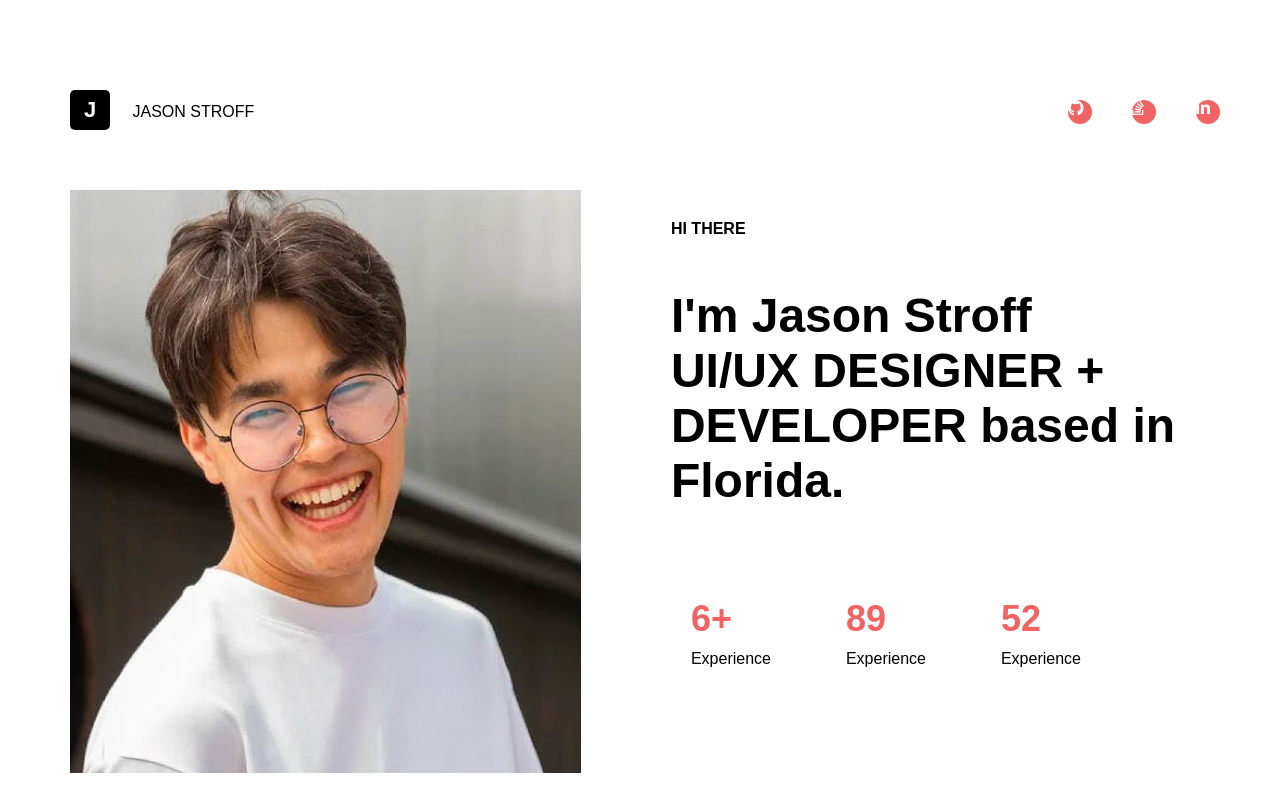
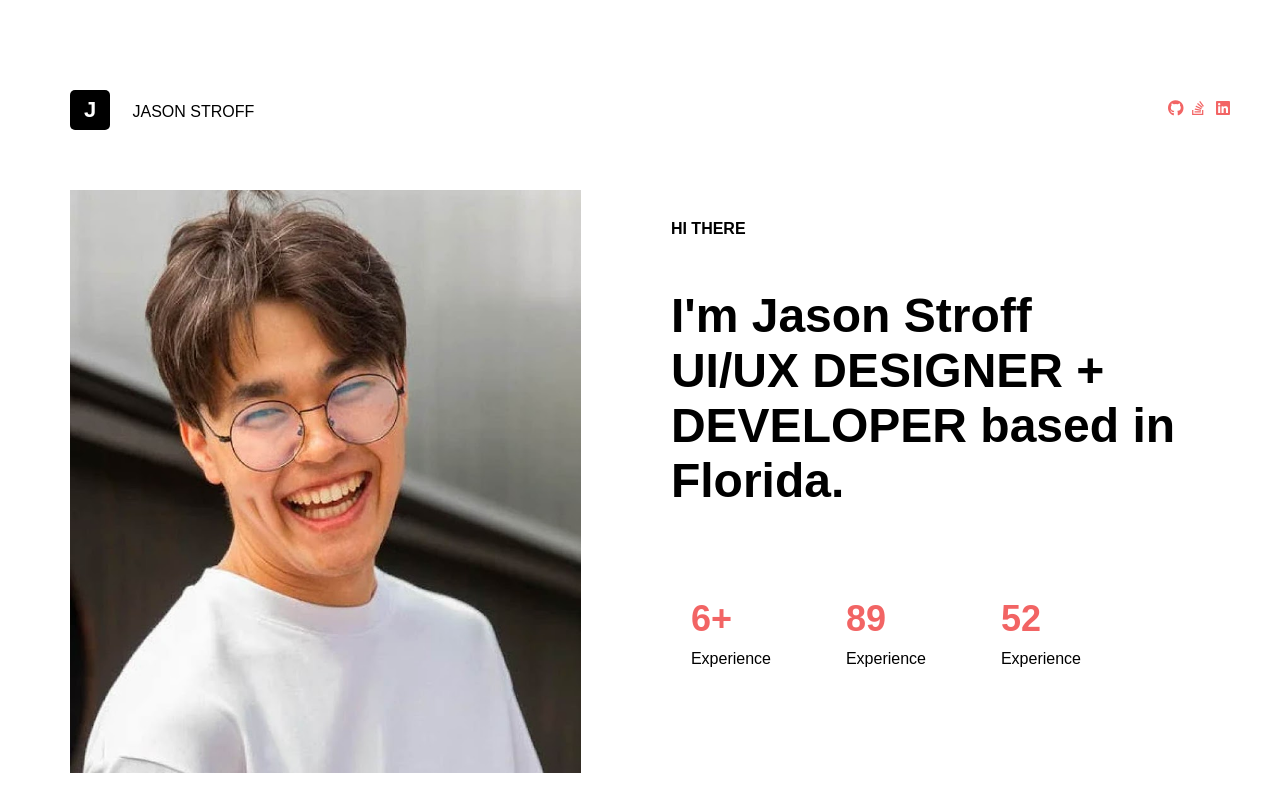
Before and after one commit to ravyetr/WEB_BASIC, a plain HTML site: page Buoi7/index.html in a window 1280 px wide. Shown: the top 800 px of the page. Drawn offline with Linux system fonts and the light colour scheme.

Commit message:
Maybe the final

```diff
--- a/Buoi7/index.html
+++ b/Buoi7/index.html
@@ -21,15 +21,15 @@
             </div>
 
             <div class="icon">
-                <div class="fa">
+
                     <i class="fa-brands fa-github"></i>
-                </div>
-                <div class="fa">
+
+
                     <i class="fa-brands fa-stack-overflow"></i>
-                </div>
-                <div class="fa">
-                <i class="fa-brands fa-linkedin-in"></i>
-                </div>
+
+
+               <i class="fa-brands fa-linkedin"></i>
+
 
             </div>
         </div>
--- a/Buoi7/style.css
+++ b/Buoi7/style.css
@@ -49,31 +49,27 @@
 }
 
 
+
 .icon{
     display: flex;
-}
+    flex-wrap: nowrap;
 
-.fa{
-
-    display: flex;
-    justify-content: center;
-    align-items: center;
-    width: auto;
-    height: auto;
+    position: relative;
+    top: 20px;
 }
 .fa-brands{
+
+    display: inline-block;
     width: 24px;
     height: 24px;
-    display: flex;
-    justify-content: center;
-    align-items: center;
-    background-color: #F26464;
-    color: white;
-    border-radius: 50%;
-    line-height: 1;
+
+    color: #F26464;
+    margin: 0;
+
+
 }
 .fa-brands:hover{
-    background-color: black;
+    color: black;
 }
 .fa{
     align-items: center;
```
